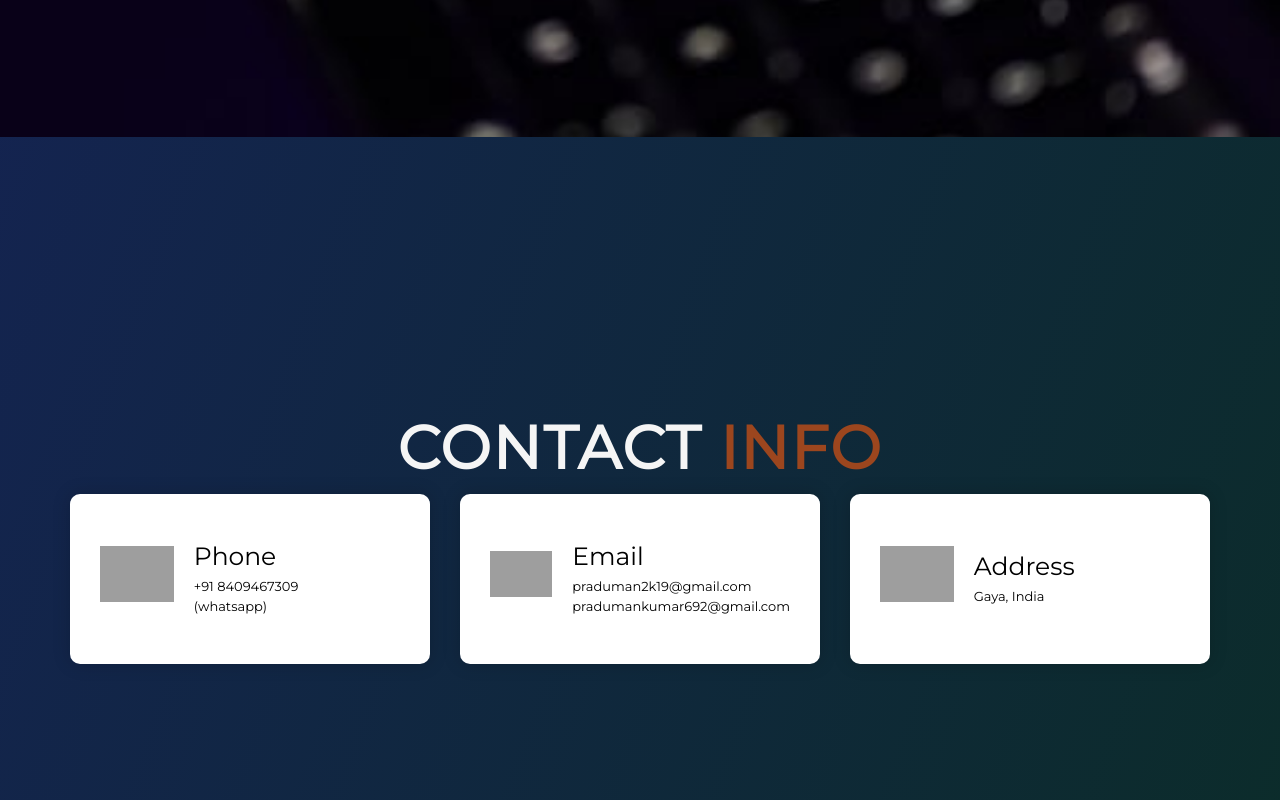
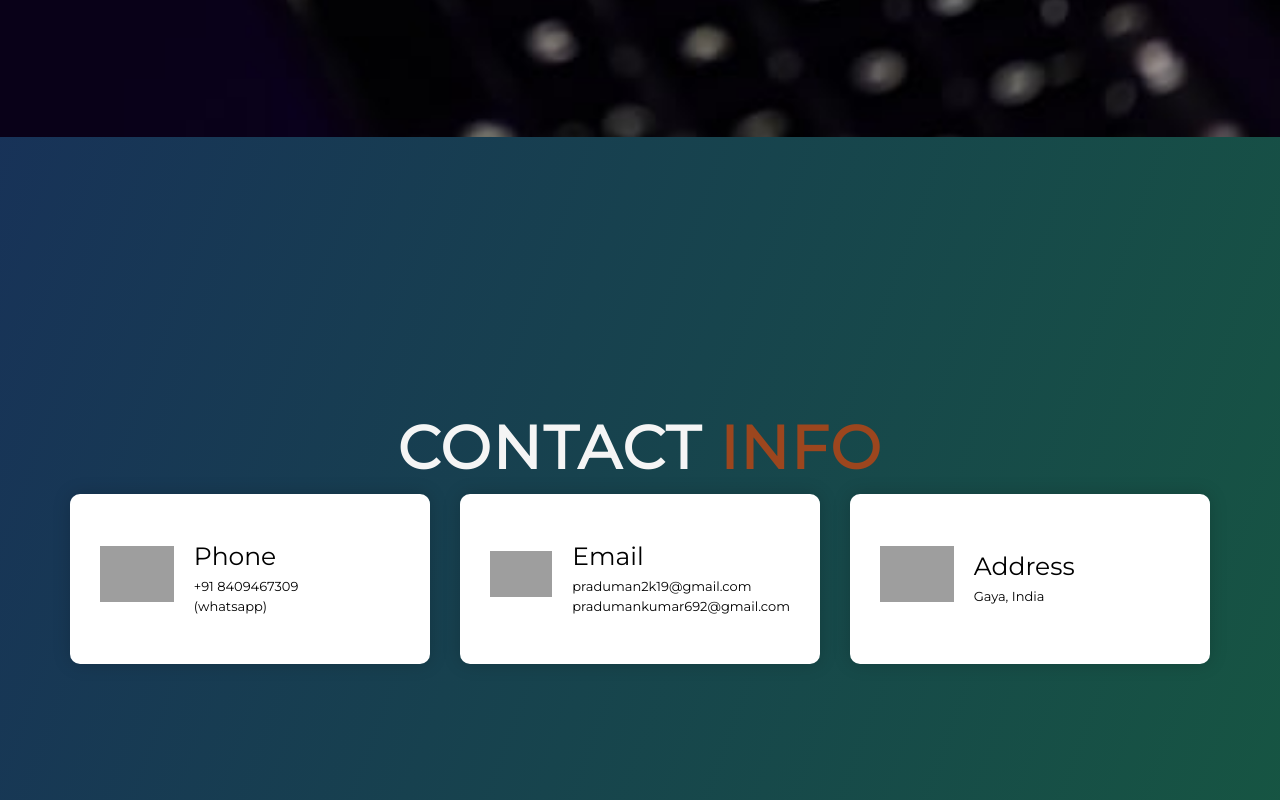
Before and after one commit to Praduman2k19/portfollio, a plain HTML site: page index.html in a window 1280 px wide. Shown: the part 4580-5380 px from the top of the page. Drawn offline with Linux system fonts and the light colour scheme; grey boxes are pictures that could not be loaded.

Commit message:
styles changed

```diff
--- a/style.css
+++ b/style.css
@@ -629,7 +629,7 @@ p {
 /* contact Section */
 #contact
 {
-  background: linear-gradient(-70deg, #083019, #181f64,black);
+  background: linear-gradient(-70deg, #166638, #181f64,black);
   background-size: 400% 400%;
   animation: gradient 5s ease infinite;
 }
```
